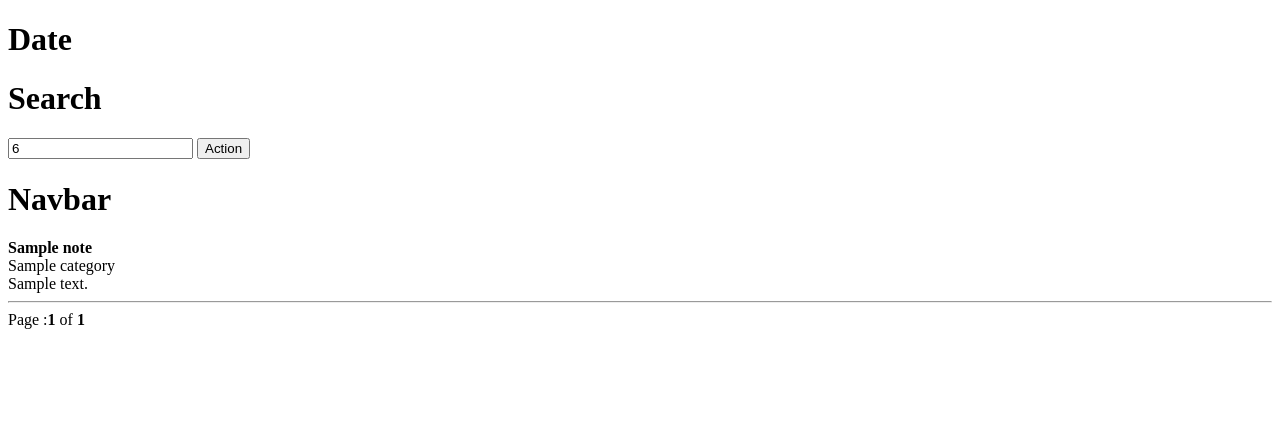
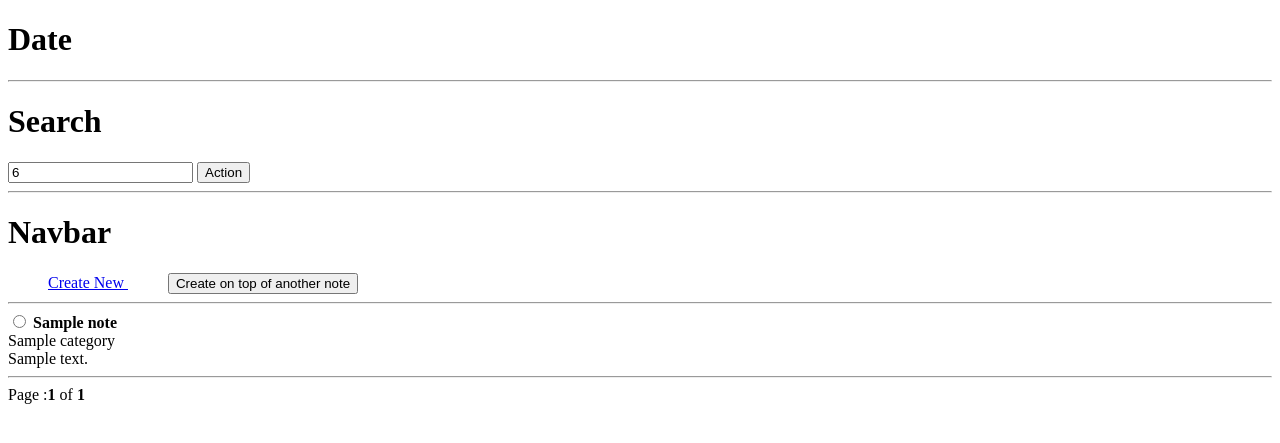
Before and after one commit to khosravipour-salman/NoteApp, a Django app: page /home/ in a window 1280 px wide. Shown: the top 443 px of the page. Run offline with Django 4.2, Linux system fonts and the light colour scheme; tables that the repository leaves empty hold one stand-in row (values such as "Sample post"); some libraries are stand-ins or nearby versions.

Commit message:
create note on top of another one

```diff
--- a/core/urls.py
+++ b/core/urls.py
@@ -16,7 +16,13 @@ Including another URLconf
 from django.contrib import admin
 from django.urls import path, include
 
+from core import error_handler_views as views
+
 urlpatterns = [
     path('admin/', admin.site.urls),
     path('', include('note.urls')),
+    # path('404/', views.custom_handler404, name='custom_handler404')
 ]
+
+handler404 = 'core.error_handler_views.custom_handler404'
+handler500 = 'core.error_handler_views.custom_handler500'
--- a/note/management/commands/populate_db.py
+++ b/note/management/commands/populate_db.py
@@ -16,7 +16,7 @@ class Command(BaseCommand):
         parser.add_argument('--count', help='Object count to insert into database.', type=int)
 
     def handle(self, *args, **options):
-        obj_count = options.get('--count', 30)
+        obj_count = options.get('count', 30)
 
         for _ in range(obj_count):
             note_obj = Note.objects.create(title='note' + faker.name(), content=faker.text())
--- a/note/models.py
+++ b/note/models.py
@@ -1,17 +1,34 @@
 from django.db import models
+from django.db.models.signals import pre_save
+from django.dispatch import receiver
+from django.utils.text import slugify
+
 from ckeditor.fields import RichTextField
+from profanity.validators import validate_is_profane
 
 from core.helpers.model_choices import HEX_CHOICES
 
 
 class Note(models.Model):
-	title = models.CharField(max_length=32)
-	content = RichTextField()
+	title = models.CharField(
+		max_length=32, unique=True, blank=False
+	)
+	content = RichTextField(blank=False)
+	slug = models.SlugField(blank=True, null=False)
+
+	create = models.DateTimeField(auto_now_add=True)
+	modify = models.DateTimeField(auto_now=True)
+
 	categories = models.ManyToManyField('note.Category', blank=True)
-
 
 	def __str__(self):
 		return self.title
+
+
+@receiver(pre_save, sender=Note)
+def add_slug_to_note(sender, instance, **kwargs):
+    if instance and not instance.slug:
+        instance.slug = slugify(instance.title)
 
 
 class Category(models.Model):
--- a/note/templates/note/home.html
+++ b/note/templates/note/home.html
@@ -1,4 +1,5 @@
 {% extends 'base.html' %}
+{% load profanity %}
 
 
 {% block title %}
@@ -12,21 +13,25 @@
 {% block content %}
 	{% include 'snippets/date.html' %}
 	{% include 'snippets/search.html' %}
+
+	<form method="GET" action="{% url 'create_note_with_inheritance' %}">
 		{% include 'snippets/navbar.html' %}
 
-
 		{% for note in note_list %}
-		<b>{{ note.title }}</b>
-		<br>
+			<input type="radio" name="instance" value="{{ note.title }}">
+			<b>{{ note.title|censor }}</b><br>
 
 			{% for category in note.categories.all %}
-			{{ category }} {% if not forloop.last %}, {% endif %}
+				{{ category.name|censor }} {% if not forloop.last %}, {% endif %}
 			{% endfor %}
 			<br>
 
-		{{ note.content }}
+			{% with content=note.content|censor %}
+				{{ content|safe }}
+			{% endwith %}
 			<hr>
 		{% endfor %}
+	</form>
 
 	{% include 'snippets/pagination.html' %}
 {% endblock %}
--- a/note/templates/snippets/date.html
+++ b/note/templates/snippets/date.html
@@ -1 +1,2 @@
 <h1>Date</h1>
+<hr>
--- a/note/templates/snippets/navbar.html
+++ b/note/templates/snippets/navbar.html
@@ -1 +1,14 @@
 <h1>Navbar</h1>
+
+<li style="display: inline;">
+	<ul style="display: inline;">
+		<a href="{% url 'create_note' %}">
+			Create New
+		</a>
+	</ul>
+	<ul style="display: inline;" >
+			<input type="submit" value="Create on top of another note">
+	</ul>
+</li>
+
+<hr>
--- a/note/templates/snippets/search.html
+++ b/note/templates/snippets/search.html
@@ -7,3 +7,5 @@
 	>
 	<input type="submit" value="Action">
 </form>
+
+<hr>
--- a/note/urls.py
+++ b/note/urls.py
@@ -4,4 +4,6 @@ from note import views
 
 urlpatterns = [
 	path('home/', views.home, name='home'),
+	path('create_note/', views.create_note, name='create_note'),
+	path('create_note/inherit/', views.create_note_with_inheritance, name='create_note_with_inheritance'),
 ]
--- a/note/views.py
+++ b/note/views.py
@@ -1,12 +1,13 @@
-from django.shortcuts import render
+from django.shortcuts import render, redirect, get_object_or_404
 from django.core.paginator import Paginator
 
 from note.models import Note, Category
+from note.forms import NoteForm
 
 
 def home(request):
 	object_per_page_limit = request.GET.get('object_per_page_limit', 6)
-	p = Paginator(Note.objects.all(), object_per_page_limit)
+	p = Paginator(Note.objects.all().order_by('-create'), object_per_page_limit)
 	page = request.GET.get('page')
 
 	try:
@@ -23,3 +24,36 @@ def home(request):
 		'object_per_page_limit': object_per_page_limit,
 	}
 	return render(request, 'note/home.html', context)
+
+
+def create_note(request):
+	form = NoteForm()
+
+	if request.method == 'POST':
+		form = NoteForm(request.POST)
+		if form.is_valid():
+			form.save()
+			return redirect('home')
+
+	context = {
+		'form': form,
+	}
+	return render(request, 'note/create.html', context)
+
+
+def create_note_with_inheritance(request):
+	instance_title = request.GET.get('instance', None)
+	instance_obj = get_object_or_404(Note, title=instance_title)
+
+	form = NoteForm(initial={'title': instance_obj.title, 'content': instance_obj.content})
+
+	if request.method == 'POST':
+		form = NoteForm(request.POST)
+		if form.is_valid():
+			form.save()
+			return redirect('home')
+
+	context = {
+		'form': form,
+	}
+	return render(request, 'note/create.html', context)
--- /dev/null
+++ b/templates/error_handlers/404.html
@@ -0,0 +1 @@
+404 - Page not found
--- /dev/null
+++ b/templates/error_handlers/500.html
@@ -0,0 +1 @@
+500 - Server Error
```
Also changed, not shown: core/error_handler_views.py (added, +9 -0 lines), core/settings.py (+7 -2 lines), note/admin.py (+9 -1 lines), note/forms.py (added, +8 -0 lines), note/templates/note/create.html (added, +16 -0 lines). Lines whose indentation alone changed are shown as unchanged.
